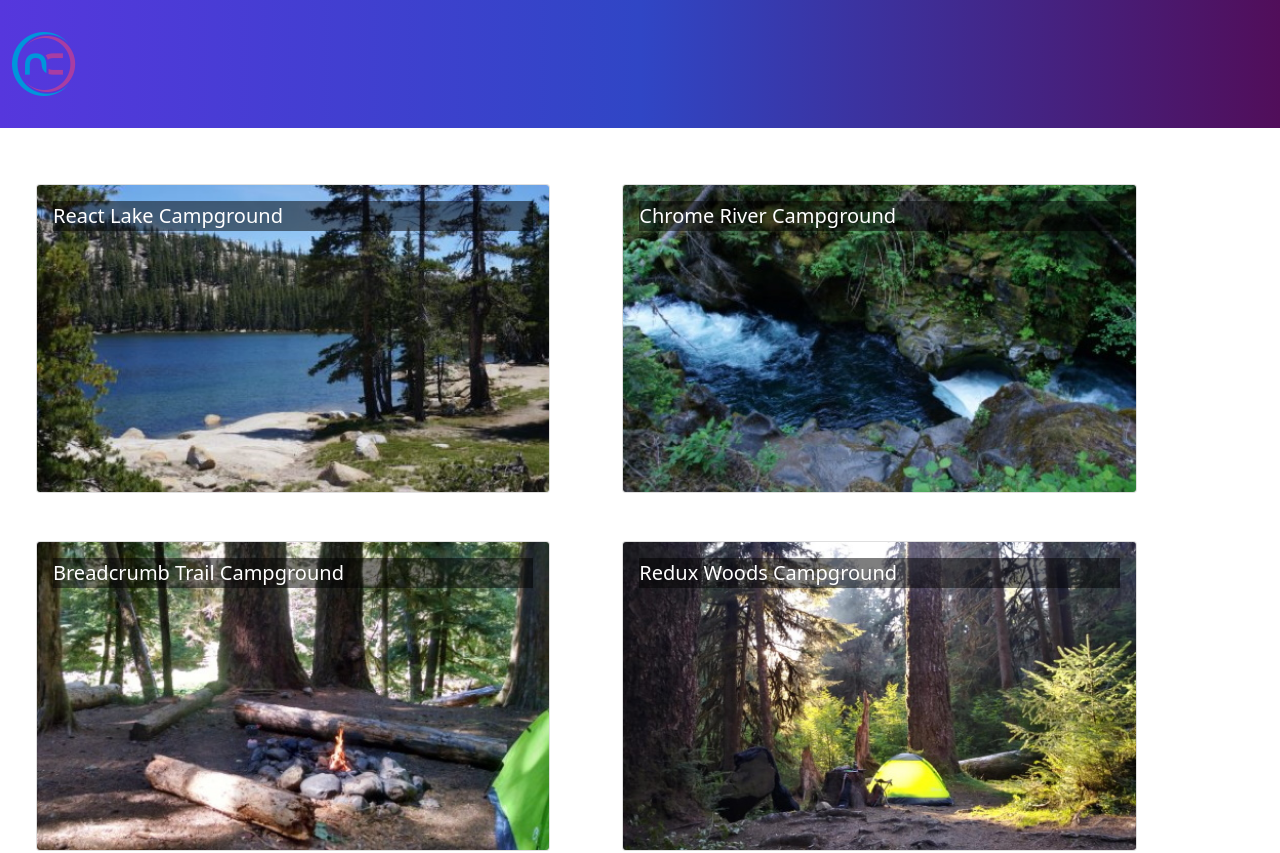
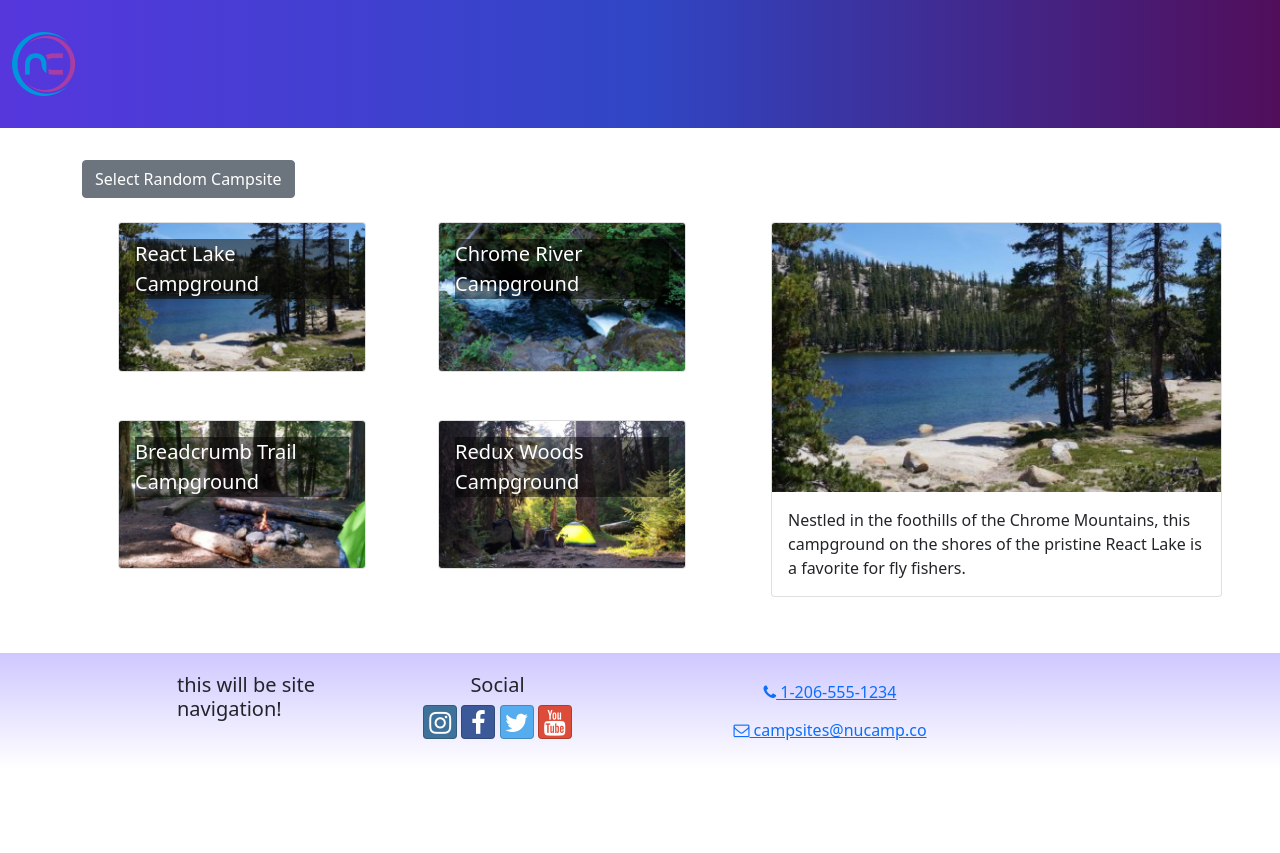
Before and after one commit to alexiscodes21/React-course, a React (Create React App) app: page / in a window 1280 px wide. Shown: the top 853 px of the page. After the commit the page ends 800 px from the top, so only its background shows below. Built offline with nearby package versions, Linux system fonts and the light colour scheme.

Commit message:
CampsitesDirectoryPage and CampsiteDetail

```diff
--- a/src/App.js
+++ b/src/App.js
@@ -1,5 +1,5 @@
 import "./App.css";
-import CampsitesList from "./features/campsites/CampsitesList.js";
+import CampsitesDirectoryPage from "./pages/CampsitesDirectoryPage";
 import Header from "./components/Header";
 import Footer from "./components/Footer";
 
@@ -7,7 +7,7 @@ function App() {
   return (
     <div className="App">
       <Header />
-      <CampsitesList />
+      <CampsitesDirectoryPage />
       <Footer />
     </div>
   );
--- /dev/null
+++ b/src/features/campsites/CampsiteDetail.js
@@ -0,0 +1,18 @@
+import { Card, CardImg, CardText, CardBody, Col } from 'reactstrap';
+
+const CampsiteDetail = ({ campsite }) => {
+    const { image, name, description } = campsite;
+
+    return (
+        <Col md='12' className='m-4'>
+            <Card>
+                <CardImg top src={image} alt={name} />
+                <CardBody>
+                    <CardText>{description}</CardText>
+                </CardBody>
+            </Card>
+        </Col>
+    )
+};
+
+export default CampsiteDetail;
--- /dev/null
+++ b/src/pages/CampsitesDirectoryPage.js
@@ -0,0 +1,31 @@
+import { Container, Row, Col, Button } from 'reactstrap';
+import CampsiteDetail from '../features/campsites/CampsiteDetail';
+import CampsitesList from '../features/campsites/CampsitesList';
+import { selectRandomCampsite } from '../features/campsites/campsitesSlice';
+
+const CampsitesDirectoryPage = () => {
+    let selectedCampsite = selectRandomCampsite();
+
+    const toggleCampsite = () => {
+        selectedCampsite = selectRandomCampsite();
+        console.log(selectedCampsite);
+    }
+
+    return (
+        <Container>
+            <Button onClick={() => toggleCampsite()}>
+                Select Random Campsite
+            </Button>
+            <Row>
+                <Col sm='5' md='7'>
+                    <CampsitesList />
+                </Col>
+                <Col sm='7' md='5'>
+                    <CampsiteDetail campsite={selectedCampsite} />
+                </Col>
+            </Row>
+        </Container>
+    );
+};
+
+export default CampsitesDirectoryPage;
```
